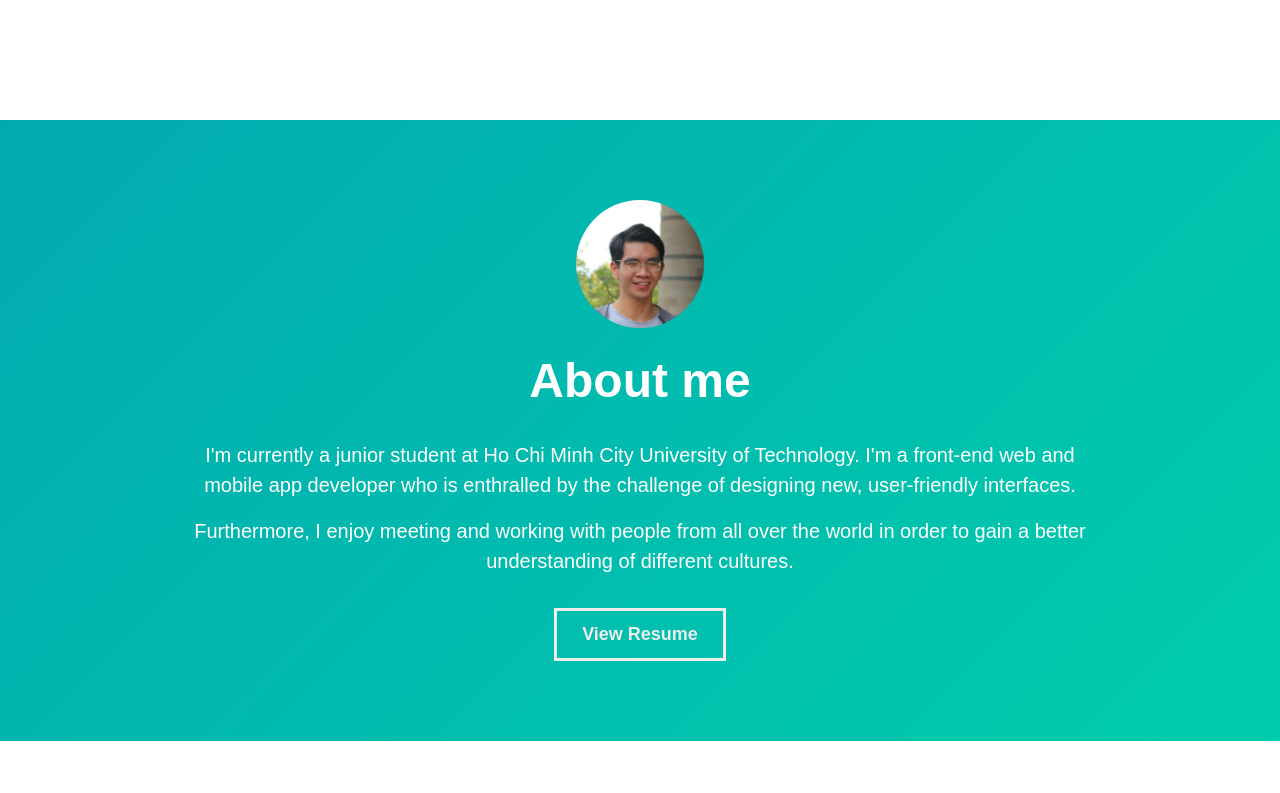
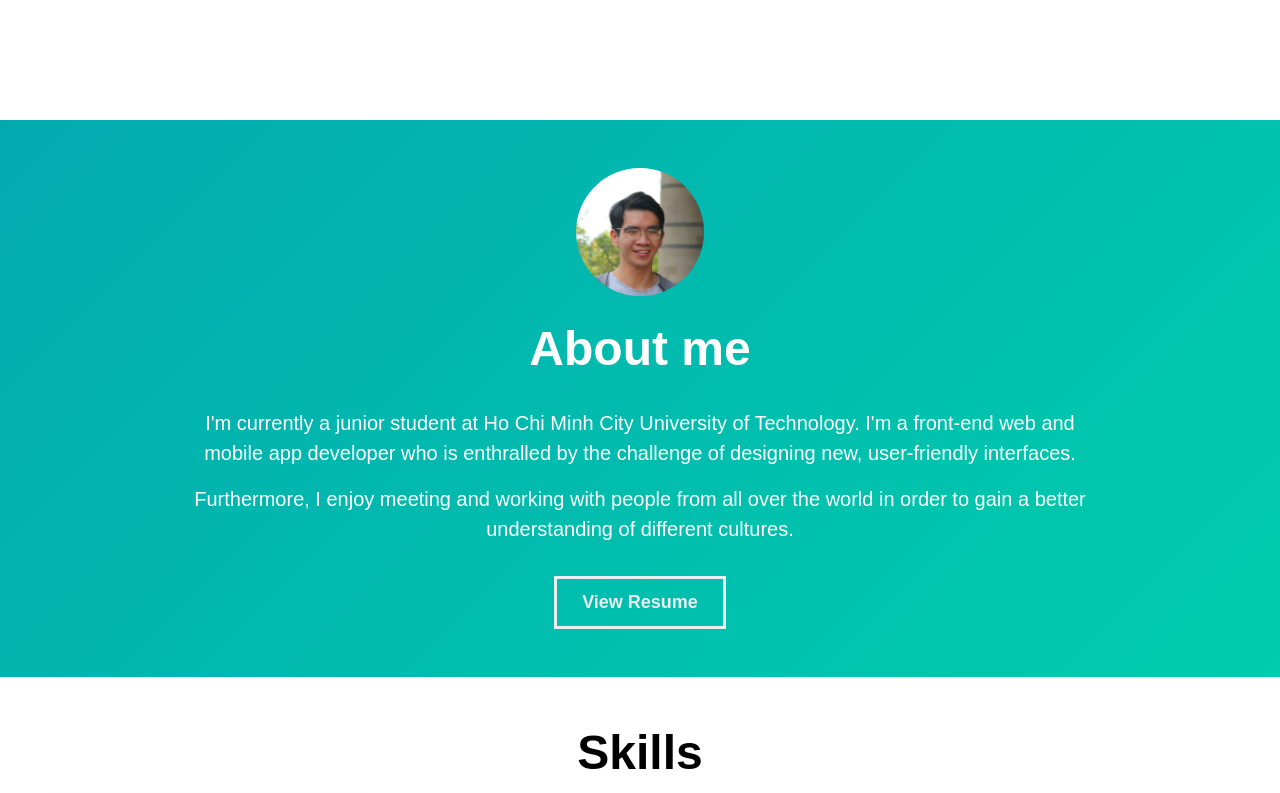
Before and after one commit to edwardnguyen225/edwardnguyen225.github.io, a website: page index.html in a window 1280 px wide. Shown: the part 680-1473 px from the top of the page. Drawn offline with nearby package versions, Linux system fonts and the light colour scheme; files that its build step writes are made by us from their sources.

Commit message:
Fix section padding

```diff
--- a/src/scss/_global.scss
+++ b/src/scss/_global.scss
@@ -19,7 +19,7 @@ body {
 }
 
 section {
-  padding: 5rem 1rem;
+  padding: 3rem 1rem;
 }
 .section {
   &__header {
```
